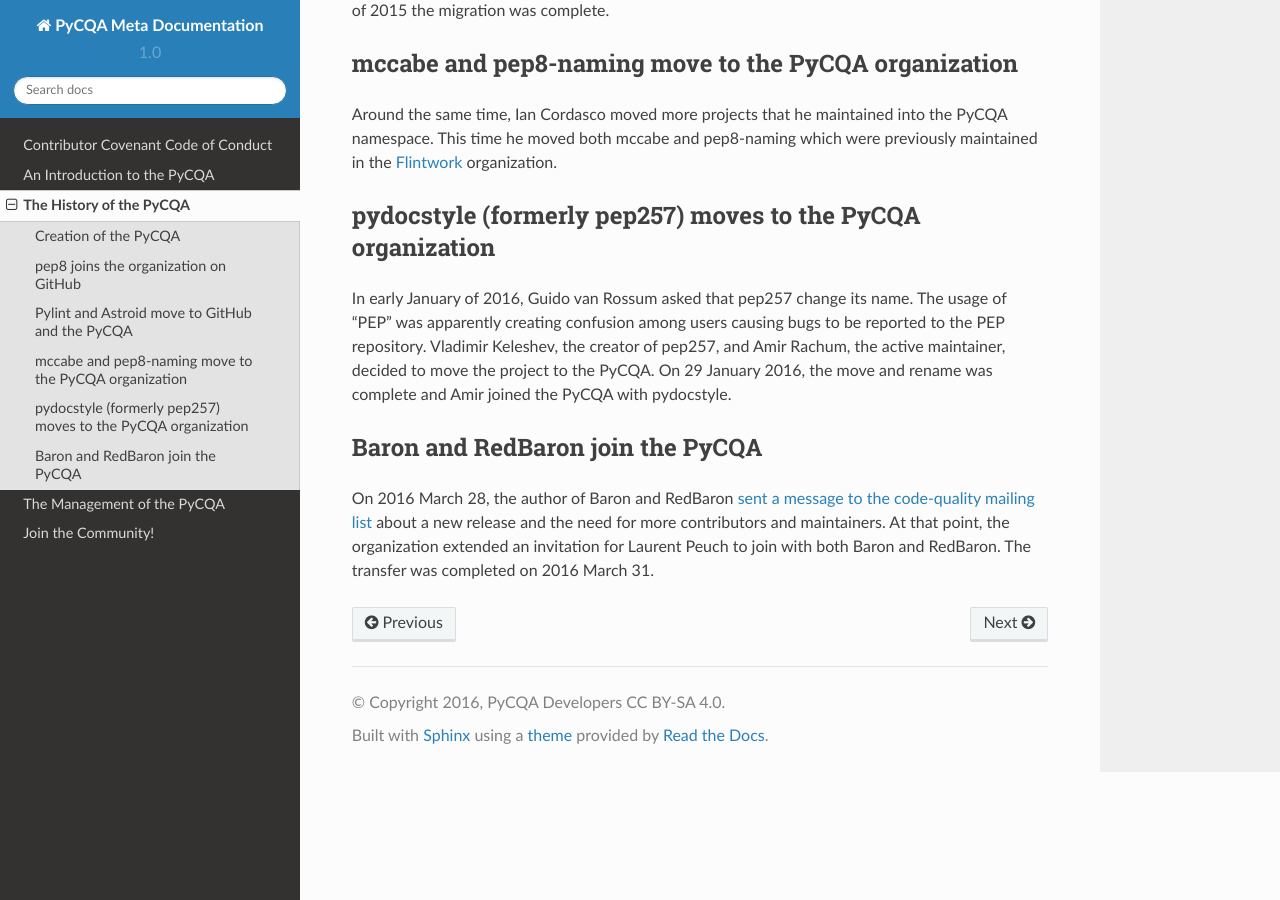
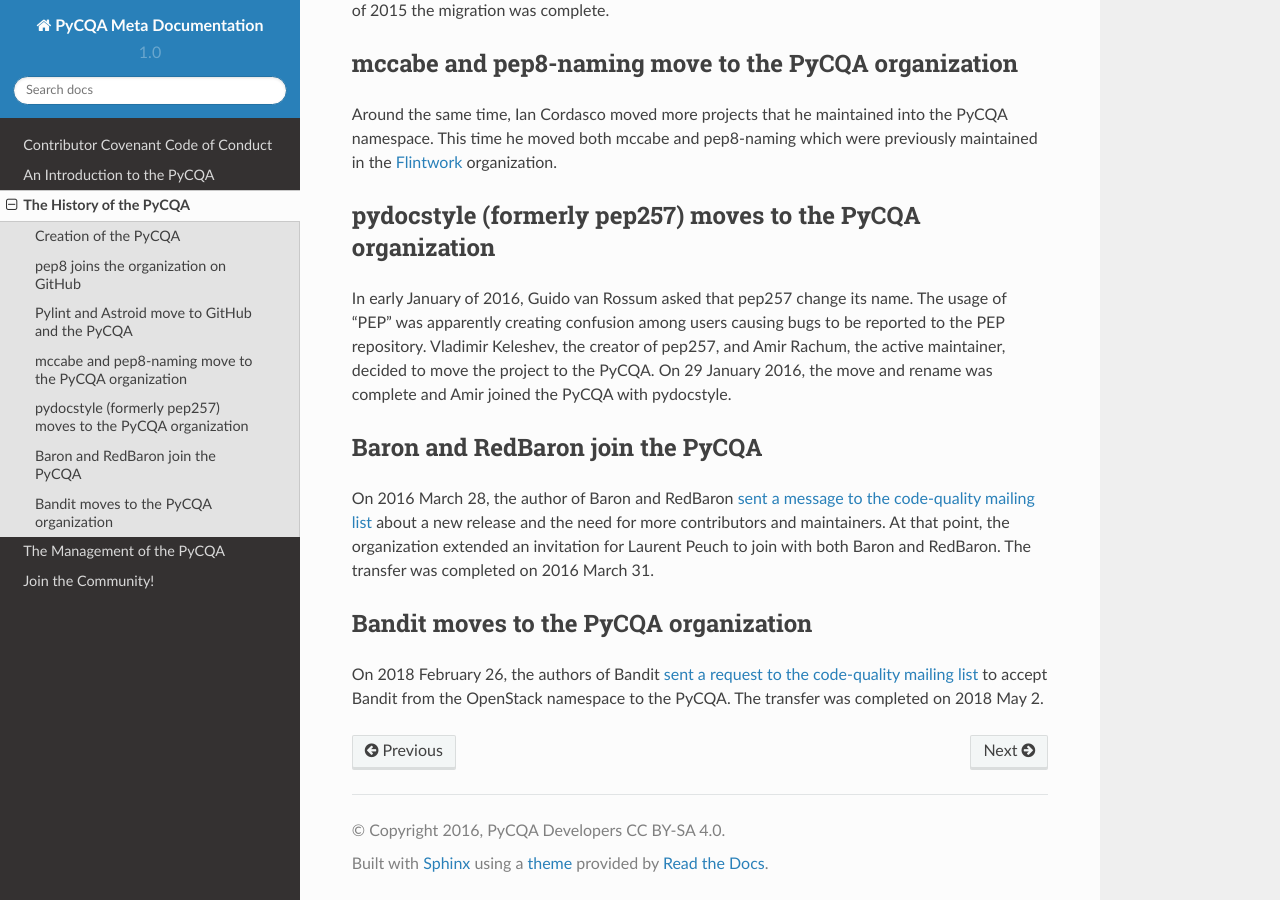
Before and after one commit to PyCQA/meta, a Sphinx documentation site: the page built from source/history.rst, in a window 1280 px wide and 900 px high, scrolled down 785 px. Built offline with Sphinx 7.4.7 and the Read the Docs theme 2.0.0, drawn with Linux system fonts in a browser that asks for light colours.

Commit message:
Add info on Bandit's inclusion in PyCQA
Back in 2018 from February to May, Bandit was migrated from the
OpenStack organization to PyCQA. The docs should reflect that
history and also the contact information for that project.

Signed-off-by: Eric Brown <browne@vmware.com>

```diff
--- a/source/history.rst
+++ b/source/history.rst
@@ -75,3 +75,11 @@
 about a new release and the need for more contributors and maintainers. At
 that point, the organization extended an invitation for Laurent Peuch to join
 with both Baron and RedBaron. The transfer was completed on 2016 March 31.
+
+Bandit moves to the PyCQA organization
+======================================
+On 2018 February 26, the authors of Bandit `sent a request to the
+code-quality mailing list
+<https://mail.python.org/pipermail/code-quality/2018-February/000976.html>`_
+to accept Bandit from the OpenStack namespace to the PyCQA. The
+transfer was completed on 2018 May 2.
```
Also changed, not shown: source/introduction.rst (+10 -0 lines), source/management.rst (+7 -0 lines).
